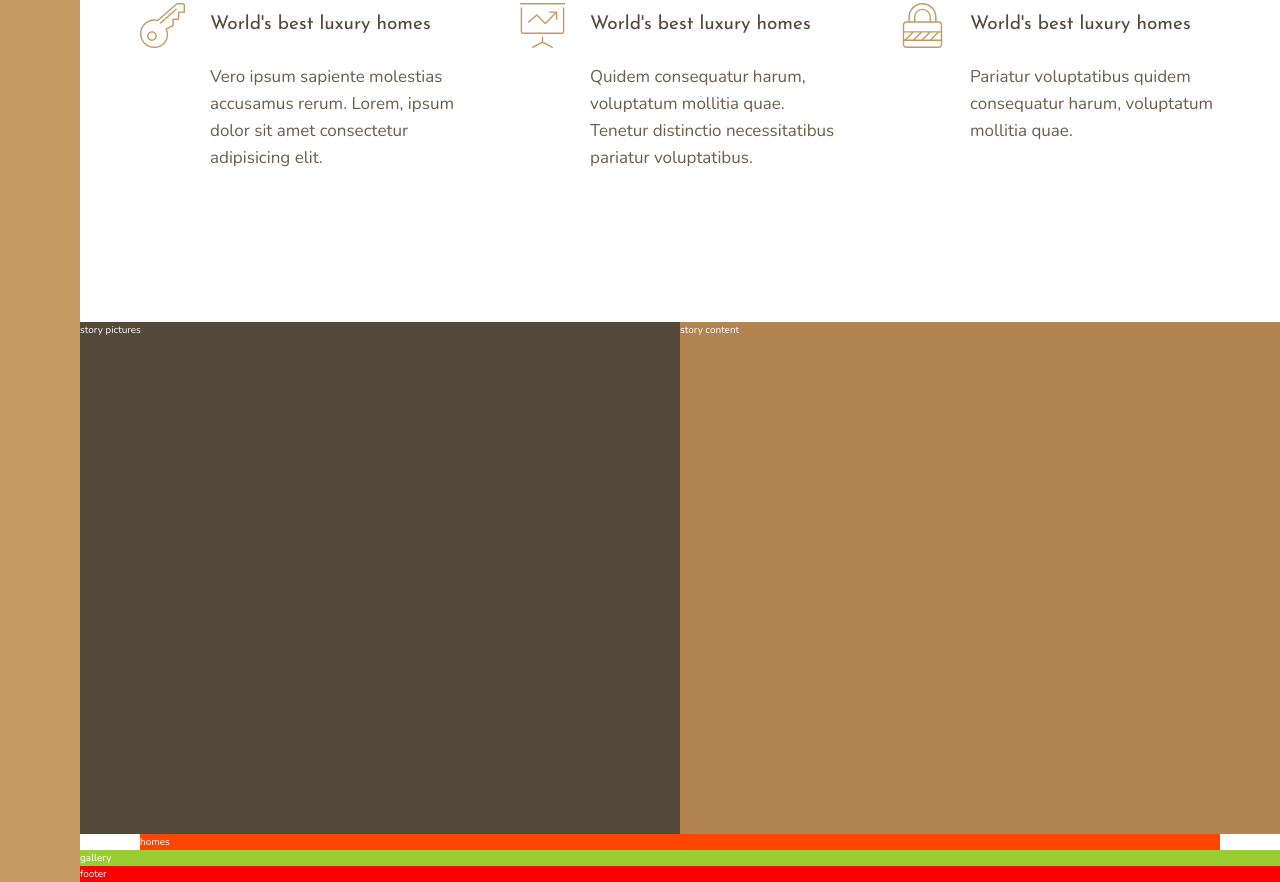
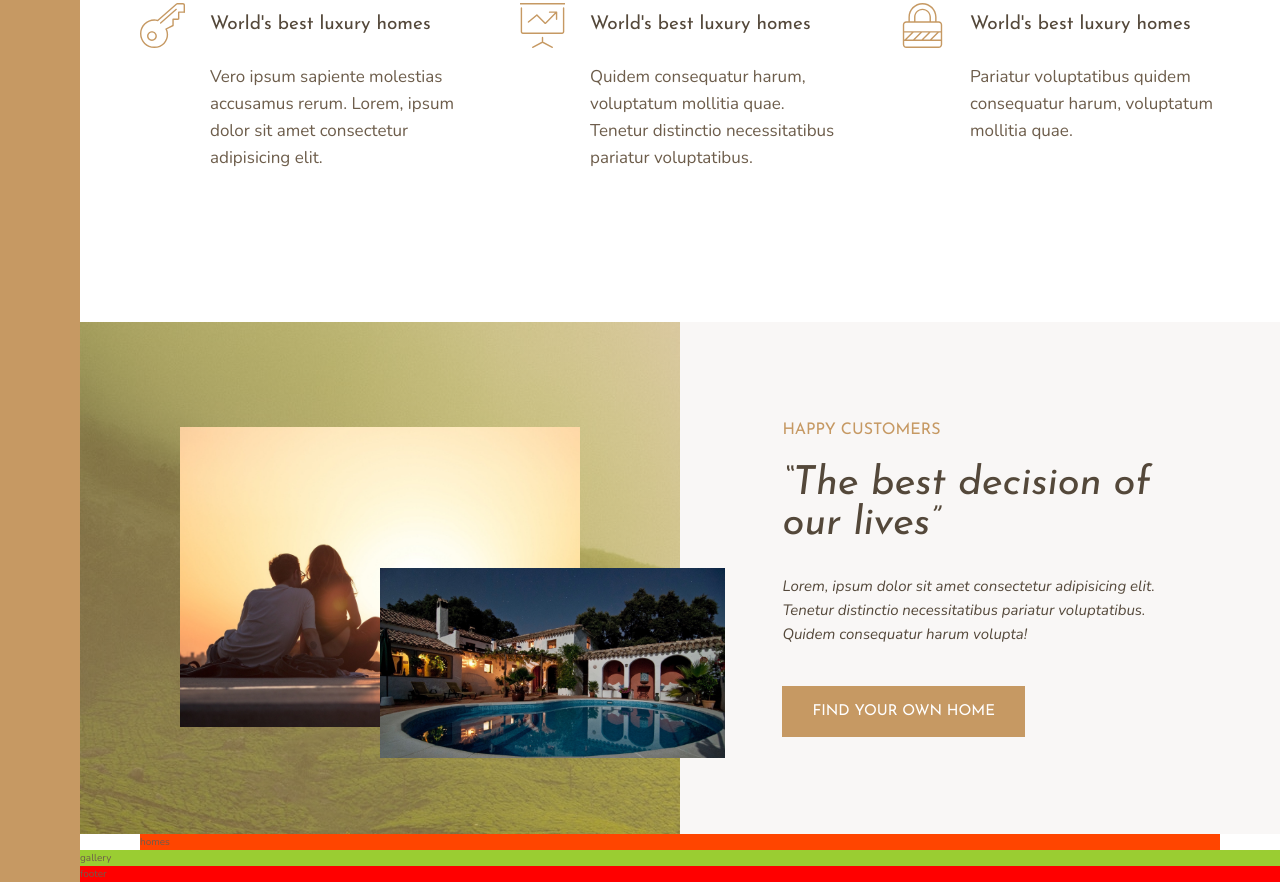
Before and after one commit to SazidHasanRiyad/nexter-using-grid, a website: page index.html in a window 1280 px wide. Shown: the part 1016-1898 px from the top of the page. Drawn offline with nearby package versions, Linux system fonts and the light colour scheme.

Commit message:
story section

```diff
--- a/index.html
+++ b/index.html
@@ -89,9 +89,17 @@
       </div>
     </section>
 
-    <div class="story__pictures">story pictures</div>
+    <div class="story__pictures">
+      <img src="img/story-1.jpeg" alt="story 1" class="story__img--1"/>
+      <img src="img/story-2.jpeg" alt="story 2" class="story__img--2"/>
+    </div>
 
-    <div class="story__content">story content</div>
+    <div class="story__content">
+      <h3 class="heading-3 mb-sm">Happy Customers</h3>
+      <h2 class="heading-2 heading-2--dark mb-md">“The best decision of our lives”</h2>
+      <p class="story__text">Lorem, ipsum dolor sit amet consectetur adipisicing elit. Tenetur distinctio necessitatibus pariatur voluptatibus. Quidem consequatur harum volupta! </p>
+      <button class="btn">Find your own home</button>
+    </div>
 
     <section class="homes">homes</section>
 
--- a/sass/_base.scss
+++ b/sass/_base.scss
@@ -33,7 +33,6 @@ body {
   font-weight: 300;
   line-height: 1.6;
   font-size: 1rem;
-  color: white;
 }
 
 .container {
--- a/sass/_story.scss
+++ b/sass/_story.scss
@@ -1,11 +1,50 @@
 .story {
     &__pictures {
-        background-color: $color-grey-dark-1;
-        grid-column: full-start / col-end 4;
-    }
+    background-color: $color-primary;
+    grid-column: full-start / col-end 4;
+    background-image: linear-gradient(
+      rgba($color-primary, .5),
+      rgba($color-primary, .5)),
+      url(../img/back.jpg);
 
-    &__content {
-        background-color: $color-primary-dark;
-        grid-column: col-start 5 / full-end;
-    }
+    display: grid;
+    grid-template-columns: repeat(6, 1fr);
+    grid-template-rows: repeat(6, 1fr);
+    align-items: center;
+  }
+
+  &__img--1 {
+    width: 100%;
+    grid-row: 2 / 6;
+    grid-column: 2 / 6;
+  }
+
+  &__img--2 {
+    width: 115%;
+    grid-row: 4 / 6;
+    grid-column: 4 / 7;
+    z-index: 10;
+  }
+
+  &__content {
+    background-color: $color-grey-light-1;
+    padding: 6rem 8vw;
+    grid-column: col-start 5 / full-end;
+
+    display: flex;
+    flex-direction: column;
+    justify-content: center;
+    align-items: flex-start;
+
+    // display: grid;
+    // align-content: center;
+    // justify-items: start;
+  }
+
+  &__text {
+    font-size: 1.5rem;
+    font-style: italic;
+    color: $color-grey-dark-1;
+    margin-bottom: 4rem;
+  }
 }
--- a/sass/_typography.scss
+++ b/sass/_typography.scss
@@ -9,10 +9,24 @@
 
 .heading-2 {
     @extend %heading;
+    font-size: 4rem;
+    font-style: italic;
+    line-height: 1;
+
+    &--light {
+        color: $color-grey-light-1;
+    }
+
+    &--dark {
+        color: $color-grey-dark-1;
+    }
 }
 
 .heading-3 {
     @extend %heading;
+    font-size: 1.6rem;
+    color: $color-primary;
+    text-transform: uppercase;
 }
 
 .heading-4 {
@@ -27,3 +41,23 @@
         color: $color-grey-dark-1;
     }
 }
+
+.btn {
+    border: none;
+    padding: 1.8rem 3rem;
+    font-size: 1.5rem;
+    background-color: $color-primary;
+    color: white;
+    font-family: $font-display;
+    text-transform: uppercase;
+    cursor: pointer;
+
+    &:hover {
+        background-color: $color-primary-dark;
+    }
+}
+
+.mb-sm { margin-bottom: 2rem; }
+.mb-md { margin-bottom: 3rem; }
+.mb-lg { margin-bottom: 4rem; }
+.mb-xl { margin-bottom: 8rem; }
```
Also changed, not shown: css/style.css.
